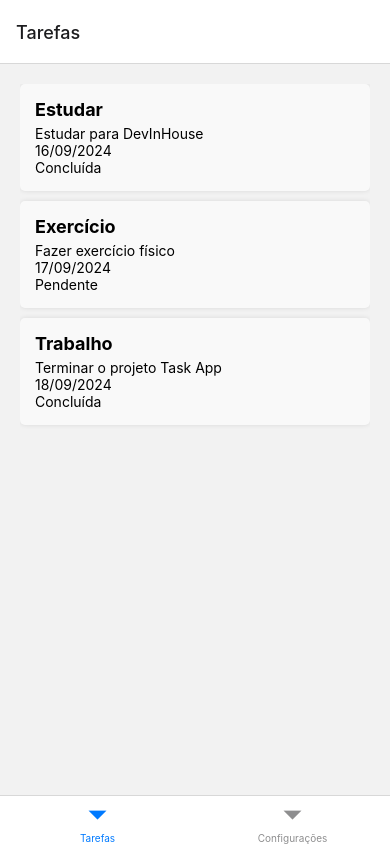
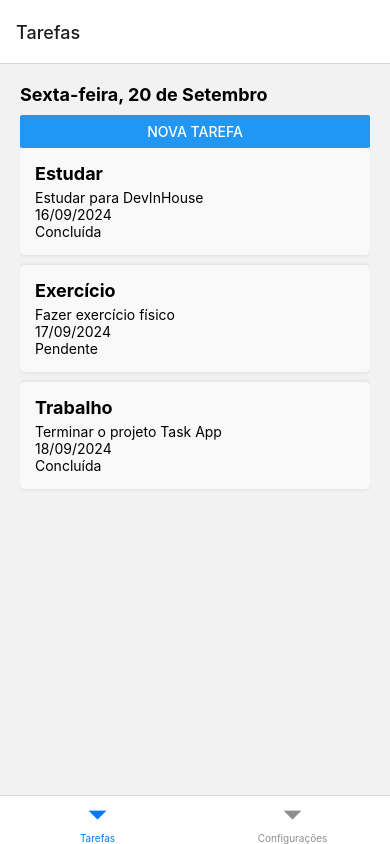
Before and after one commit to DEVinHouse-Clamed-V3/task-app, a React Native app: screen /Tarefas in a window 390 px wide. Built offline with nearby package versions, Linux system fonts and the light colour scheme.

Commit message:
Criação da aba de tarefas com exibição da data, botão de nova tarefa e lista de tarefas

```diff
--- a/screens/TelaTarefas.js
+++ b/screens/TelaTarefas.js
@@ -1,13 +1,61 @@
 import React, { useEffect, useState } from "react";
-import { View, Text, FlatList, TextInput, StyleSheet } from "react-native";
+import { View, Text, FlatList, TextInput, StyleSheet, Button } from "react-native";
 import tasks from "../data/dadosTarefas";
+
+const obterDataFormatada = () => {
+    const hoje = new Date();
+    const diasSemana = [
+        "Domingo",
+        "Segunda-feira",
+        "Terça-feira",
+        "Quarta-feira",
+        "Quinta-feira",
+        "Sexta-feira",
+        "Sábado",
+    ];
+    const mesesAno = [
+        "Janeiro",
+        "Fevereiro",
+        "Março",
+        "Abril",
+        "Maio",
+        "Junho",
+        "Julho",
+        "Agosto",
+        "Setembro",
+        "Outubro",
+        "Novembro",
+        "Dezembro",
+    ];
+
+    const diaSemana = diasSemana[hoje.getDay()];
+    const diaMes = hoje.getDate();
+    const mes = mesesAno[hoje.getMonth()];
+
+    return `${diaSemana}, ${diaMes} de ${mes}`;
+
+};
 
 export default function TelaTarefas() {
     const [tarefas, definirTarefas] = useState([]);
+    const [novaTarefa, definirNovaTarefa] = useState("");
+    const [modalVisivel, definirModalVisivel] = useState(false);
 
     useEffect(() => {
         definirTarefas(tasks);
     }, []);
+
+    const adicionarTarefa = () => {
+        const nova = {
+            nome: novaTarefa,
+            descricao: "Nova tarefa adicionada",
+            status: false,
+            data: obterDataFormatada(),
+        };
+        definirTarefas([...tarefas, nova]);
+        definirNovaTarefa("");
+        definirModalVisivel(false);
+    };
 
     const renderTarefa = ({ item }) => (
         <View style={styles.tarefaContainer}>
@@ -20,6 +68,20 @@ export default function TelaTarefas() {
 
     return (
         <View style={styles.container}>
+            <Text style={styles.dataTexto}>{obterDataFormatada()}</Text>
+            <Button title="Nova Tarefa" onPress={() => definirModalVisivel(true)} />
+            {modalVisivel && (
+                <View style={styles.inputContainer}>
+                    <TextInput
+                        placeholder="Nome da tarefa"
+                        value={novaTarefa}
+                        onChangeText={definirNovaTarefa}
+                        style={styles.input}
+                    />
+                    <Button title="Adicionar" onPress={adicionarTarefa} />
+                    <Button title="Cancelar" onPress={() => definirModalVisivel(false)} />
+                </View>
+            )}
             <FlatList
                 data={tarefas}
                 renderItem={renderTarefa}
@@ -33,6 +95,11 @@ const styles = StyleSheet.create({
     container: {
         flex: 1,
         padding: 20,
+    },
+    dataTexto: {
+        fontSize: 18,
+        fontWeight: "bold",
+        marginBottom: 10,
     },
     tarefaContainer: {
         backgroundColor: "#f9f9f9",
@@ -49,4 +116,15 @@ const styles = StyleSheet.create({
         fontSize: 18,
         marginBottom: 5,
     },
+    inputContainer: {
+        marginBottom: 20,
+    },
+    input: {
+        height: 40,
+        borderWidth: 1,
+        borderColor: "gray",
+        paddingHorizontal: 8,
+        marginBottom: 10,
+        width: "100%",
+    },
 });
```
